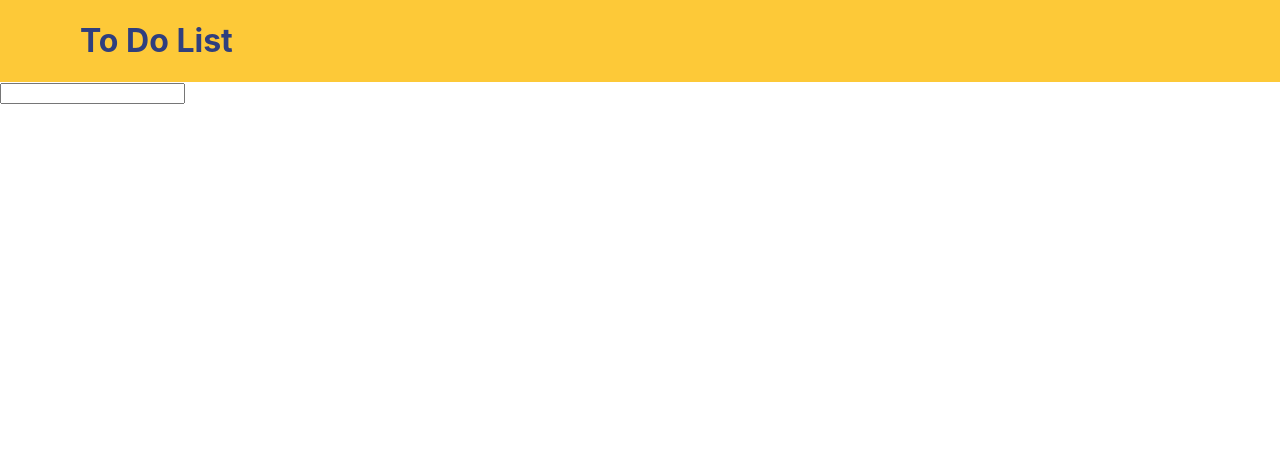
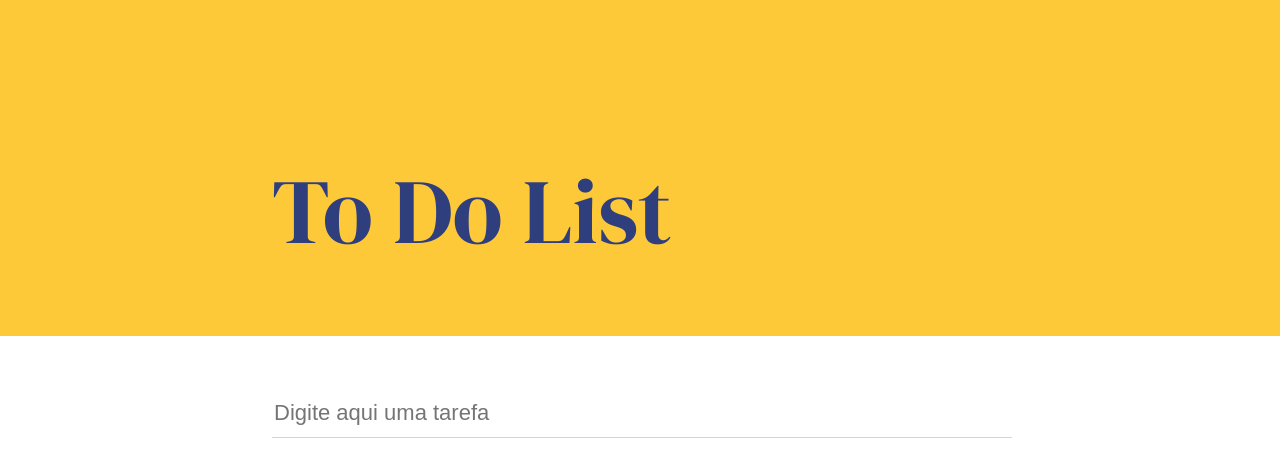
Before and after one commit to getninjas/dojos, a React (Create React App) app in the folder react-todo-list/: page / in a window 1280 px wide. Shown: the top 464 px of the page. Built offline with nearby package versions, Linux system fonts and the light colour scheme.

Commit message:
Style header and input

```diff
--- a/react-todo-list/src/App.js
+++ b/react-todo-list/src/App.js
@@ -81,12 +81,15 @@ class App extends React.Component {
             <h1 className="header__title">To Do List</h1>
           </div>
         </header>
+        <div className="container form__container">
           <AddItemForm
             valueInput={value}
             addItem={this.addItem.bind(this)}
             changeValue={this.changeValue.bind(this)}
             hasError={hasError}
+            placeholder="Digite aqui uma tarefa"
           />
+        </div>
         <List items={listItems} onRemove={this.removeItem.bind(this)} onEdit={this.editItem.bind(this)}/>
       </div>
     );
--- a/react-todo-list/src/App.scss
+++ b/react-todo-list/src/App.scss
@@ -3,7 +3,6 @@ $color-second: #2F3F7E;
 $color-default: #575757;
 $color-shade-dark: #D4D4D4;
 $color-shade-light: #F3F3F3;
-
 $spacing-xxl: 148px;
 $spacing-xl: 64px;
 $spacing-l: 48px;
@@ -11,7 +10,17 @@ $spacing-m: 32px;
 $spacing-s: 16px;
 $spacing-xs: 12px;
 $spacing-xxs: 8px;
+$font-size-s: 16px;
+$font-size-m: 22px;
+$font-size-l: 42px;
+$font-size-xl: 92px;
 
+@import url('https://fonts.googleapis.com/css?family=DM+Serif+Display&display=swap');
+@import url('https://fonts.googleapis.com/css?family=Roboto&display=swap');
+
+body {
+  font-family: 'Roboto', sans-serif;
+}
 
 .container {
   display: grid;
@@ -20,7 +29,7 @@ $spacing-xxs: 8px;
   max-width: 328px;
   margin: 0 auto;
 
-  @media screen and (min-width: 1120px) {
+  @media screen and (min-width: 960px) {
     column-gap: $spacing-m;
     max-width: 1120px;
   }
@@ -31,10 +40,42 @@ $spacing-xxs: 8px;
 
   &__title {
     color: $color-second;
+    font-family: 'DM Serif Display', serif;
+    font-size: $font-size-l;
+    font-weight: normal;
     grid-column: 1 / 13;
+
+
+    @media screen and (min-width: 960px) {
+      margin-top: $spacing-xxl;
+      font-size: $font-size-xl;
+      grid-column: 3 / 11;
+    }
   }
 }
 
-.form__todo {
-  grid-column: 3 / 11;
+.form {
+  &__todo {
+    grid-column: 3 / 11;
+  }
+
+  &__container {
+    margin-top: $spacing-xl;
+  }
 }
+
+.input {
+  display: block;
+  width: 100%;
+  padding-bottom: $spacing-xs;
+  border: 0 none;
+  border-bottom: 1px solid $color-shade-dark;
+
+  &__item {
+    &[placeholder] {
+      color: $color-default;
+      font-size: $font-size-m;
+      line-height: 24px;
+    }
+  }
+}
--- a/react-todo-list/src/components/AddItemForm/index.js
+++ b/react-todo-list/src/components/AddItemForm/index.js
@@ -16,7 +16,7 @@ const AddItemForm = ({
       }
     }>
       <div>
-        <input value={valueInput} onChange={e => changeValue(e)}
+        <input className="input input__item" value={valueInput} onChange={e => changeValue(e)}
         type="text" placeholder={placeholder} />
         {hasError ? (<span style={{ 'color': 'red', 'display': 'block' }}>Campo não pode ser nulo</span>) : ''}
       </div>
```
Lines whose indentation alone changed are shown as unchanged.
